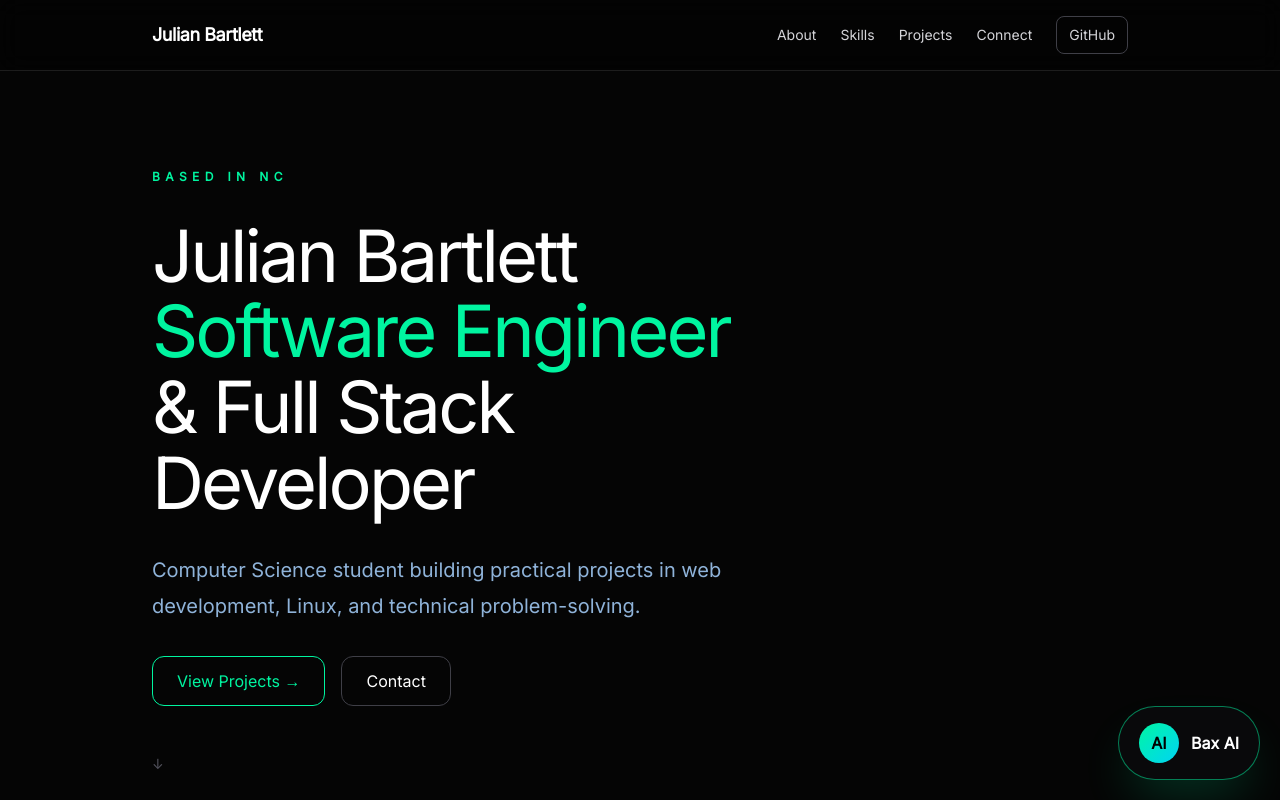
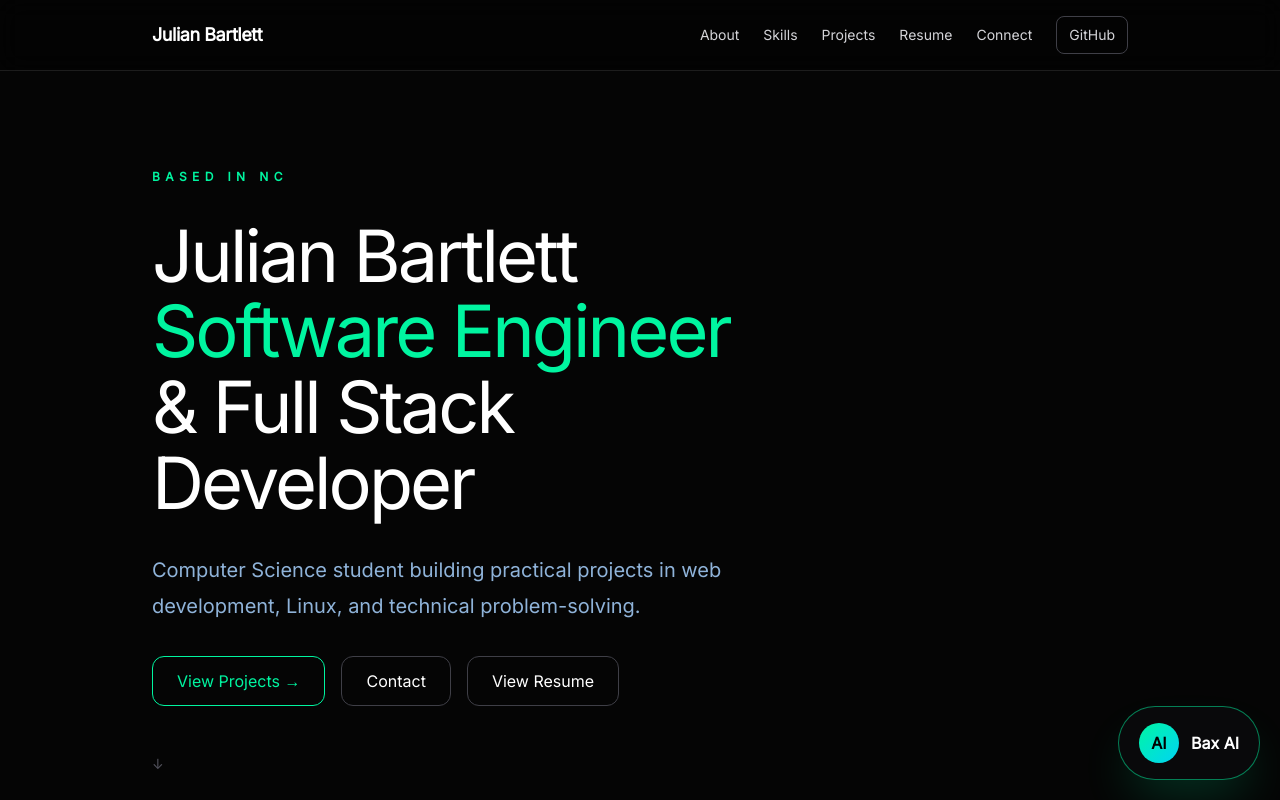
Before and after one commit to jdbartlett929/julian-portfolio, a Next.js app: page / in a window 1280 px wide. Shown: the top 800 px of the page. Built offline with nearby package versions, Linux system fonts and the light colour scheme.

Commit message:
Update portfolio resume for Summer 2027

```diff
--- a/app/page.tsx
+++ b/app/page.tsx
@@ -303,6 +303,15 @@ export default function Home() {
             >
               Contact
             </a>
+
+            <a
+              href="/Julian-Bartlett-Resume-Summer-2027.pdf"
+              target="_blank"
+              rel="noreferrer"
+              className="rounded-xl border border-zinc-700 px-6 py-3 transition hover:border-zinc-500"
+            >
+              View Resume
+            </a>
           </div>
         </div>
 
--- a/src/components/Navbar.tsx
+++ b/src/components/Navbar.tsx
@@ -21,6 +21,14 @@ export default function Navbar() {
           </a>
           <a href="#projects" className="transition hover:text-white">
             Projects
+          </a>
+          <a
+            href="/Julian-Bartlett-Resume-Summer-2027.pdf"
+            target="_blank"
+            rel="noreferrer"
+            className="transition hover:text-white"
+          >
+            Resume
           </a>
           <a href="#contact" className="transition hover:text-white">
             Connect
@@ -69,6 +77,15 @@ export default function Navbar() {
               Projects
             </a>
             <a
+              href="/Julian-Bartlett-Resume-Summer-2027.pdf"
+              target="_blank"
+              rel="noreferrer"
+              onClick={() => setIsOpen(false)}
+              className="transition hover:text-white"
+            >
+              Resume
+            </a>
+            <a
               href="#contact"
               onClick={() => setIsOpen(false)}
               className="transition hover:text-white"
```
Also changed, not shown: 2 other files (tests, documents, lock files or other folders).
